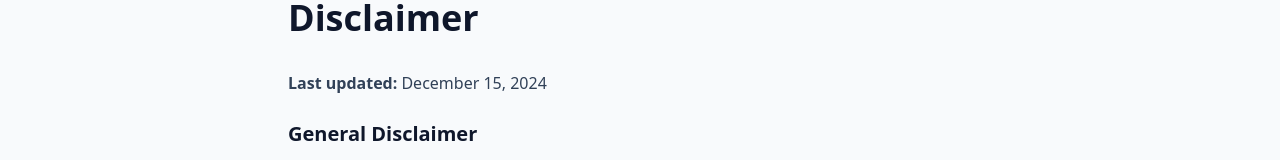
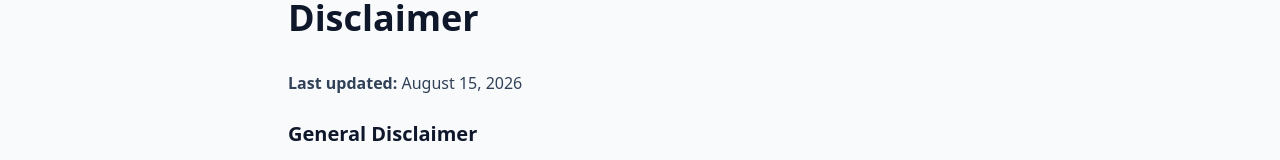
Before and after one commit to muzamil4382-hue/Morse-code-0.2, a Next.js app: page /disclaimer in a window 1280 px wide. Shown: the part 151-311 px from the top of the page. Built offline with nearby package versions, Linux system fonts and the light colour scheme.

Commit message:
date change

```diff
--- a/src/app/disclaimer/page.tsx
+++ b/src/app/disclaimer/page.tsx
@@ -29,7 +29,7 @@ export default function DisclaimerPage() {
         <h1 className="text-3xl md:text-4xl font-bold text-slate-900 mb-8">Disclaimer</h1>
 
         <div className="prose prose-slate max-w-none space-y-6 text-slate-700 leading-relaxed">
-          <p><strong>Last updated:</strong> December 15, 2024</p>
+          <p><strong>Last updated:</strong> August 15, 2026</p>
 
           <h2 className="text-xl font-bold text-slate-900">General Disclaimer</h2>
           <p>
--- a/src/app/privacy/page.tsx
+++ b/src/app/privacy/page.tsx
@@ -29,7 +29,7 @@ export default function PrivacyPage() {
         <h1 className="text-3xl md:text-4xl font-bold text-slate-900 mb-8">Privacy Policy</h1>
 
         <div className="prose prose-slate max-w-none space-y-6 text-slate-700 leading-relaxed">
-          <p><strong>Last updated:</strong> December 15, 2024</p>
+          <p><strong>Last updated:</strong> August 15, 2026</p>
 
           <h2 className="text-xl font-bold text-slate-900">Introduction</h2>
           <p>
--- a/src/app/terms/page.tsx
+++ b/src/app/terms/page.tsx
@@ -29,7 +29,7 @@ export default function TermsPage() {
         <h1 className="text-3xl md:text-4xl font-bold text-slate-900 mb-8">Terms &amp; Conditions</h1>
 
         <div className="prose prose-slate max-w-none space-y-6 text-slate-700 leading-relaxed">
-          <p><strong>Last updated:</strong> December 15, 2024</p>
+          <p><strong>Last updated:</strong> August 15, 2026</p>
 
           <h2 className="text-xl font-bold text-slate-900">1. Acceptance of Terms</h2>
           <p>
--- a/src/components/morse/sections/index.tsx
+++ b/src/components/morse/sections/index.tsx
@@ -352,7 +352,7 @@ function BlogSection() {
       title: "What is Morse Code? Complete History & Guide",
       description: "Discover the fascinating history of Morse code from Samuel Morse's invention in 1836 to modern-day applications.",
       category: "History",
-      date: "2024-12-15",
+      date: "2026-8-05",
       readTime: "8 min",
       excerpt: "Morse code is a method of transmitting text information as a series of on-off tones, lights, or clicks. Developed by Samuel Morse and Alfred Vail in the 1830s-1840s, it revolutionized long-distance communication. The first official message was 'What hath God wrought' on May 24, 1844.",
     },
@@ -361,7 +361,7 @@ function BlogSection() {
       title: "How to Learn Morse Code: 7 Easy Steps",
       description: "A step-by-step guide to learning Morse code from scratch using proven methods.",
       category: "Learning",
-      date: "2024-12-10",
+      date: "2026-8-05",
       readTime: "6 min",
       excerpt: "Learning Morse code is easier than you might think. With the right approach and consistent practice, anyone can master it. Start with the most common letters E, T, A, I, N, O, S, H which make up 33% of English text.",
     },
@@ -370,7 +370,7 @@ function BlogSection() {
       title: "SOS Signal: Everything You Need to Know",
       description: "Complete guide to the SOS distress signal in Morse code.",
       category: "Emergency",
-      date: "2024-12-05",
+      date: "2026-8-05",
       readTime: "5 min",
       excerpt: "The SOS signal is the most widely recognized distress call in the world. Established in 1906, it consists of three dots, three dashes, three dots. Contrary to popular belief, SOS doesn't stand for 'Save Our Souls.'",
     },
@@ -379,7 +379,7 @@ function BlogSection() {
       title: "25 Amazing Morse Code Facts You Didn't Know",
       description: "Fascinating facts about Morse code from WWII to modern applications.",
       category: "Facts",
-      date: "2024-12-01",
+      date: "2026-8-01",
       readTime: "7 min",
       excerpt: "The fastest Morse code operators can reach 75+ WPM. The Titanic used both SOS and CQD signals. Apollo astronauts used Morse code as backup. NATO still trains with Morse code today.",
     },
```
